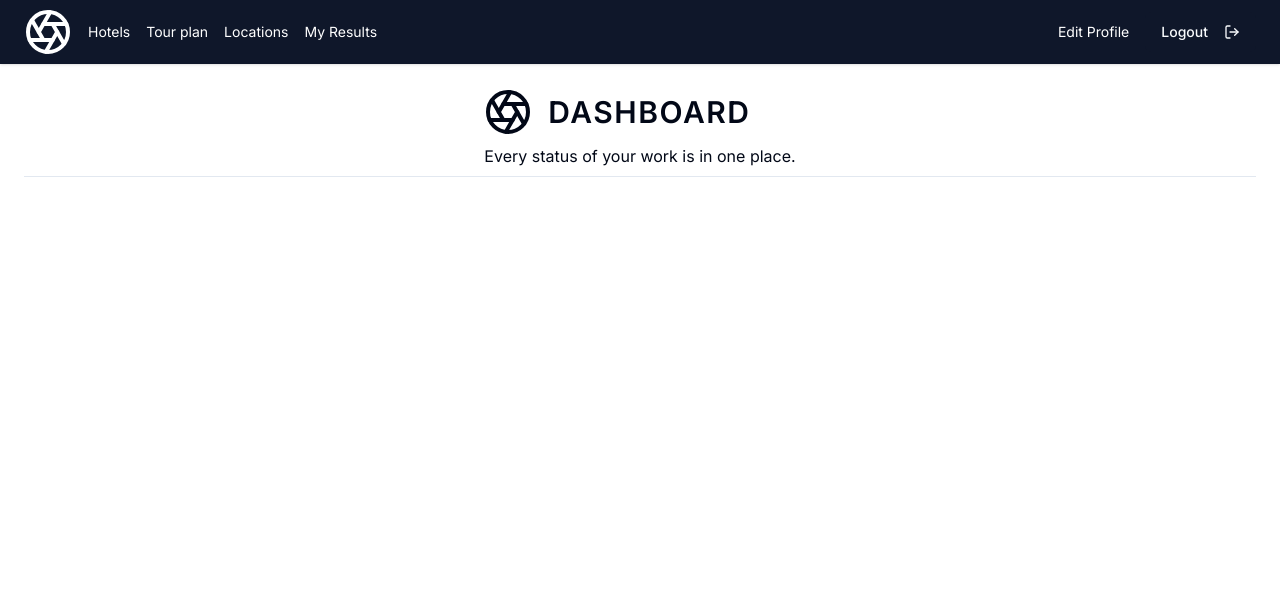
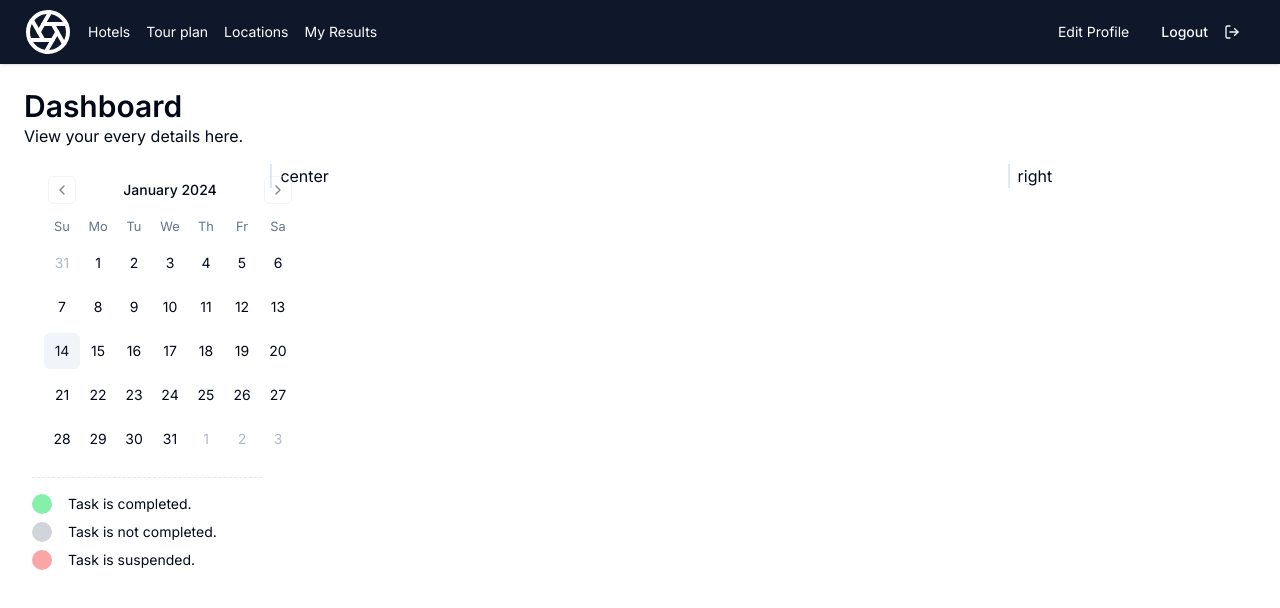
Before and after one commit to Chandima-R/iplpc, a Next.js app: page / in a window 1280 px wide. Shown: the top 608 px of the page. Built offline with nearby package versions, Linux system fonts and the light colour scheme.

Commit message:
feat: upate add task ⭐

```diff
--- a/src/app/(app)/page.tsx
+++ b/src/app/(app)/page.tsx
@@ -1,9 +1,38 @@
-import { PageHeader } from '@/components/shared/PageHeader'
+'use client'
+
+import {CustomCalendar} from "@/components/shared/CustomCalendar";
 
 export default function Home() {
+    const handleDayClick = (day: Date) => {
+        console.log(222, day)
+    }
   return (
-   <div>
-      <PageHeader title="dashboard" subtitle="Every status of your work is in one place." />
+   <div className={''}>
+       <div className={'mb-4'}>
+           <h1 className={'text-3xl font-semibold'}>Dashboard</h1>
+           <p className={'text-semibold'}>View your every details here.</p>
+       </div>
+      <div className={'flex w-full items-start'}>
+          <div className={'w-1/5 px-2 h-screen'}>
+              <CustomCalendar onDayClick={handleDayClick}/>
+              <div className={'my-2 border-t border-dashed pt-4'}>
+                <div className={'flex items-center mb-2'}>
+                    <div className={'w-5 h-5 rounded-full bg-green-300 mr-4'} />
+                    <p className={'text-sm'}>Task is completed.</p>
+                </div>
+                  <div className={'flex items-center mb-2'}>
+                      <div className={'w-5 h-5 rounded-full bg-gray-300 mr-4'} />
+                      <p className={'text-sm'}>Task is not completed.</p>
+                  </div>
+                  <div className={'flex items-center mb-2'}>
+                      <div className={'w-5 h-5 rounded-full bg-red-300 mr-4'} />
+                      <p className={'text-sm'}>Task is suspended.</p>
+                  </div>
+              </div>
+          </div>
+          <div className={'w-3/5 border-l-2 border-r-2 px-2'}>center</div>
+          <div className={'w-1/5 px-2'}>right</div>
+      </div>
    </div>
   )
 }
--- a/src/app/(task)/task/add/page.tsx
+++ b/src/app/(task)/task/add/page.tsx
@@ -64,25 +64,9 @@ export default function AddTask(){
     }
 
     return(
-        <div className="relative h-screen w-full flex items-center justify-center p-4">
-            <div
-                className="absolute top-10 left-10 h-[450px] w-[450px] rounded-full bg-orange-200 z-0"
-            />
-
-             <div
-                className="absolute left-100 top-50 h-[450px] w-[450px] rounded-full bg-blue-200 z-0"
-            />
-
-             <div
-                className="absolute bottom-10 right-10 h-[450px] w-[450px] rounded-full bg-pink-200 z-0"
-            />
-
-            <div
-                className="absolute top-0 left-0 right-0 bottom-0 z-30 backdrop-blur-[200px]"
-            />
-
-            <div className="relative h-auto min-h-[650px] max-w-[1000px] w-full shadow z-30 bg-white">
-                <div className={'h-8'}>
+        <div className="w-full flex items-center justify-center py-4 px-4">
+            <div className="h-auto w-full max-w-[1000px]">
+                <div className={''}>
                     <WizardHeader
                         currentStep={currentStep}
                         steps={steps}
--- /dev/null
+++ b/src/components/shared/CustomCalendar.tsx
@@ -0,0 +1,104 @@
+"use client"
+
+import * as React from "react"
+import {ChevronLeft, ChevronRight, X} from "lucide-react"
+import { DayPicker } from "react-day-picker"
+import { cn } from "@/lib/utils"
+import {Button, buttonVariants } from "@/components/ui/button"
+import {
+    AlertDialog,
+    AlertDialogCancel,
+    AlertDialogContent,
+    AlertDialogTrigger
+} from "../ui/alert-dialog"
+import AddTask from "@/app/(task)/task/add/page";
+
+export type CalendarProps = React.ComponentProps<typeof DayPicker>
+
+function CustomCalendar({
+  className,
+  classNames,
+  showOutsideDays = true,
+  onDayClick,
+  ...props
+}: CalendarProps & {onDayClick?: (day: Date) => void}) {
+
+    const [selectedDate, setSelectedDate] = React.useState<Date | null>(null);
+    const alertDialogTriggerRef = React.useRef<HTMLButtonElement>(null);
+
+
+    const handleDayClick = (day: Date) => {
+        if (onDayClick) {
+            onDayClick(day)
+        }
+        setSelectedDate(day);
+
+        if (alertDialogTriggerRef.current) {
+            alertDialogTriggerRef.current.click();
+        }
+    }
+    return (
+        <>
+            <DayPicker
+                showOutsideDays={showOutsideDays}
+                onDayClick={handleDayClick}
+                className={cn("p-3", className)}
+                classNames={{
+                    months: "flex flex-col sm:flex-row space-y-4 sm:space-x-4 sm:space-y-0",
+                    month: "space-y-4",
+                    caption: "flex justify-center pt-1 relative items-center",
+                    caption_label: "text-sm font-medium",
+                    nav: "space-x-1 flex items-center",
+                    nav_button: cn(
+                        buttonVariants({ variant: "outline" }),
+                        "h-7 w-7 bg-transparent p-0 opacity-50 hover:opacity-100"
+                    ),
+                    nav_button_previous: "absolute left-1",
+                    nav_button_next: "absolute right-1",
+                    table: "w-full border-collapse space-y-1",
+                    head_row: "flex",
+                    head_cell:
+                        "text-muted-foreground rounded-md w-9 font-normal text-[0.8rem]",
+                    row: "flex w-full mt-2",
+                    cell: "h-9 w-9 cursor-pointer text-center text-sm p-0 relative [&:has([aria-selected].day-range-end)]:rounded-r-md [&:has([aria-selected].day-outside)]:bg-accent/50 [&:has([aria-selected])]:bg-accent first:[&:has([aria-selected])]:rounded-l-md last:[&:has([aria-selected])]:rounded-r-md focus-within:relative focus-within:z-20",
+                    day: cn(
+                        buttonVariants({ variant: "ghost" }),
+                        "h-9 w-9 p-0 font-normal aria-selected:opacity-100"
+                    ),
+                    day_range_end: "day-range-end",
+                    day_selected:
+                        "bg-primary text-primary-foreground hover:bg-primary hover:text-primary-foreground focus:bg-primary focus:text-primary-foreground",
+                    day_today: "bg-accent text-accent-foreground",
+                    day_outside:
+                        "day-outside text-muted-foreground opacity-50 aria-selected:bg-accent/50 aria-selected:text-muted-foreground aria-selected:opacity-30",
+                    day_disabled: "text-muted-foreground opacity-50",
+                    day_range_middle:
+                        "aria-selected:bg-accent aria-selected:text-accent-foreground",
+                    day_hidden: "invisible",
+                    ...classNames,
+                }}
+                components={{
+                    IconLeft: ({ ...props }) => <ChevronLeft className="h-4 w-4" />,
+                    IconRight: ({ ...props }) => <ChevronRight className="h-4 w-4" />,
+                }}
+                {...props}
+            />
+            {selectedDate && (
+                <AlertDialog>
+                    <AlertDialogTrigger asChild>
+                        <Button ref={alertDialogTriggerRef} variant="outline" className={'hidden'}> Show Dialog</Button>
+                    </AlertDialogTrigger>
+                    <AlertDialogContent className={'w-full max-w-[1024px]'}>
+                        <AlertDialogCancel className={'absolute top-8 right-2 border-none hover:bg-none p-0 px-2'}>
+                            <X  className={'text-primary'}/>
+                        </AlertDialogCancel>
+                        <AddTask />
+                    </AlertDialogContent>
+                </AlertDialog>
+            )}
+        </>
+    )
+}
+CustomCalendar.displayName = "Calendar"
+
+export { CustomCalendar }
```
